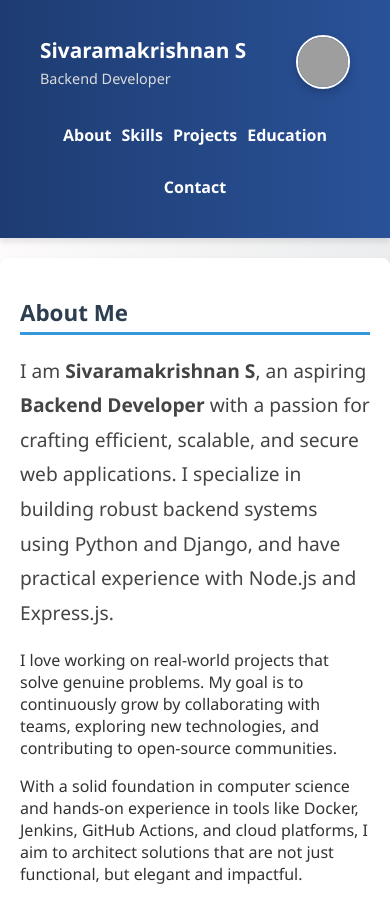
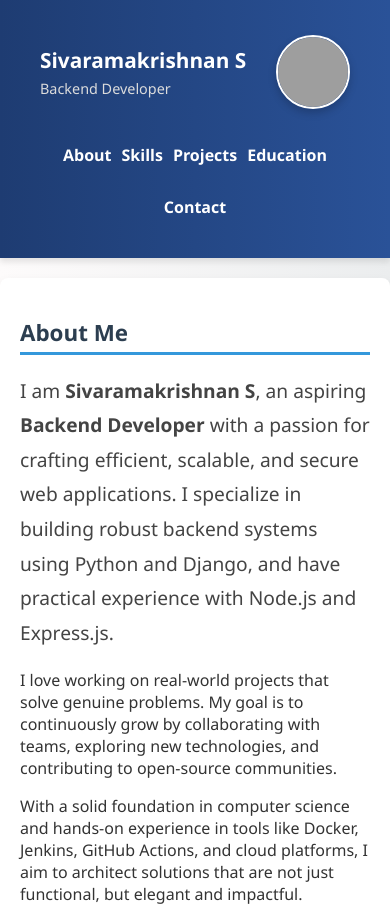
Before and after one commit to Sivaramakrishanan06/My-portfolio, a plain HTML site: page index.html in a window 390 px wide. Shown: the top 908 px of the page. Drawn offline with nearby package versions, Linux system fonts and the light colour scheme; grey boxes are pictures that could not be loaded.

Commit message:
Update style.css

```diff
--- a/style.css
+++ b/style.css
@@ -387,3 +387,20 @@ header {
     padding: 10px 20px;
   }
 }
+/* Default desktop image size */
+.profile-pic {
+  width: 100px;      /* previously 80px */
+  height: 100px;
+  border-radius: 50%;
+  border: 3px solid #fff;
+  object-fit: cover;
+}
+
+/* Mobile view image size */
+@media (max-width: 600px) {
+  .profile-pic {
+    width: 70px;      /* previously 50px */
+    height: 70px;
+    border: 2px solid white;
+  }
+}
```
